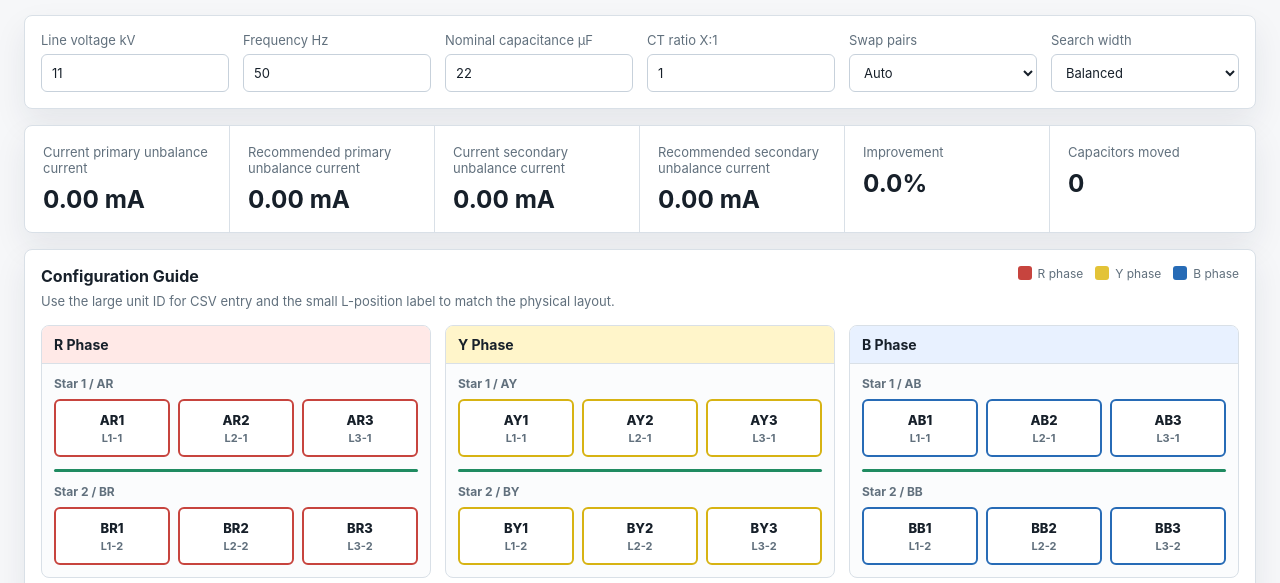
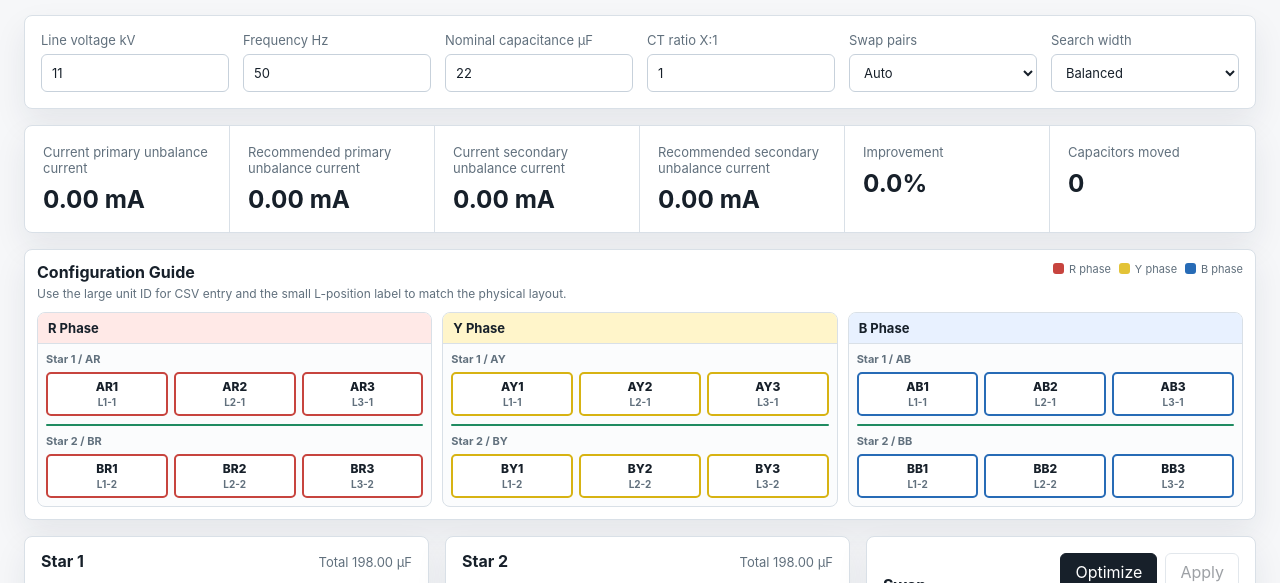
Before and after one commit to JIAQirui-Tommy/CapBank-11kV-double-star, a plain HTML site: page index.html in a window 1280 px wide. Shown: the part 146-729 px from the top of the page. Drawn offline with Linux system fonts and the light colour scheme.

Commit message:
Keep layout guide horizontal and compact

```diff
--- a/styles.css
+++ b/styles.css
@@ -165,43 +165,44 @@ select {
   border: 1px solid var(--line);
   border-radius: 8px;
   box-shadow: var(--shadow);
-  padding: 16px;
+  padding: 12px;
   margin-bottom: 16px;
+  overflow-x: auto;
 }
 
 .guide-head {
   display: flex;
   justify-content: space-between;
-  gap: 16px;
+  gap: 12px;
   align-items: flex-start;
-  margin-bottom: 14px;
+  margin-bottom: 10px;
 }
 
 .guide-head p {
   color: var(--muted);
-  font-size: 13px;
-  line-height: 1.5;
-  margin-top: 6px;
+  font-size: 12px;
+  line-height: 1.35;
+  margin-top: 4px;
 }
 
 .guide-legend {
   display: flex;
-  gap: 12px;
+  gap: 8px;
   flex-wrap: wrap;
   justify-content: flex-end;
   color: var(--muted);
-  font-size: 12px;
+  font-size: 11px;
 }
 
 .guide-legend span {
   display: inline-flex;
-  gap: 6px;
+  gap: 5px;
   align-items: center;
 }
 
 .guide-legend i {
-  width: 14px;
-  height: 14px;
+  width: 11px;
+  height: 11px;
   border-radius: 3px;
   display: inline-block;
 }
@@ -220,8 +221,9 @@ select {
 
 .guide-board {
   display: grid;
-  grid-template-columns: repeat(3, minmax(0, 1fr));
-  gap: 14px;
+  grid-template-columns: repeat(3, minmax(250px, 1fr));
+  gap: 10px;
+  min-width: 780px;
 }
 
 .guide-phase {
@@ -233,8 +235,8 @@ select {
 
 .guide-phase h3 {
   margin: 0;
-  padding: 10px 12px;
-  font-size: 14px;
+  padding: 7px 10px;
+  font-size: 13px;
   border-bottom: 1px solid var(--line);
 }
 
@@ -253,28 +255,28 @@ select {
 .guide-star {
   display: grid;
   grid-template-columns: repeat(3, minmax(0, 1fr));
-  gap: 8px;
-  padding: 12px;
+  gap: 6px;
+  padding: 8px;
 }
 
 .guide-star strong {
   grid-column: 1 / -1;
-  font-size: 12px;
+  font-size: 11px;
   color: var(--muted);
 }
 
 .guide-star span {
   display: grid;
-  gap: 3px;
-  min-height: 58px;
+  gap: 2px;
+  min-height: 44px;
   align-content: center;
   justify-items: center;
   border: 2px solid currentColor;
-  border-radius: 6px;
+  border-radius: 5px;
   background: #fff;
   color: var(--ink);
   font-weight: 800;
-  font-size: 13px;
+  font-size: 12px;
 }
 
 .guide-red .guide-star span {
@@ -292,12 +294,12 @@ select {
 .guide-star small {
   color: var(--muted);
   font-weight: 700;
-  font-size: 11px;
+  font-size: 10px;
 }
 
 .guide-rail {
-  height: 3px;
-  margin: 0 12px;
+  height: 2px;
+  margin: 0 8px;
   background: var(--green);
   border-radius: 999px;
 }
@@ -573,8 +575,7 @@ code {
 
 @media (max-width: 1180px) {
   .work-area,
-  .bank,
-  .guide-board {
+  .bank {
     grid-template-columns: 1fr;
   }
 
```
